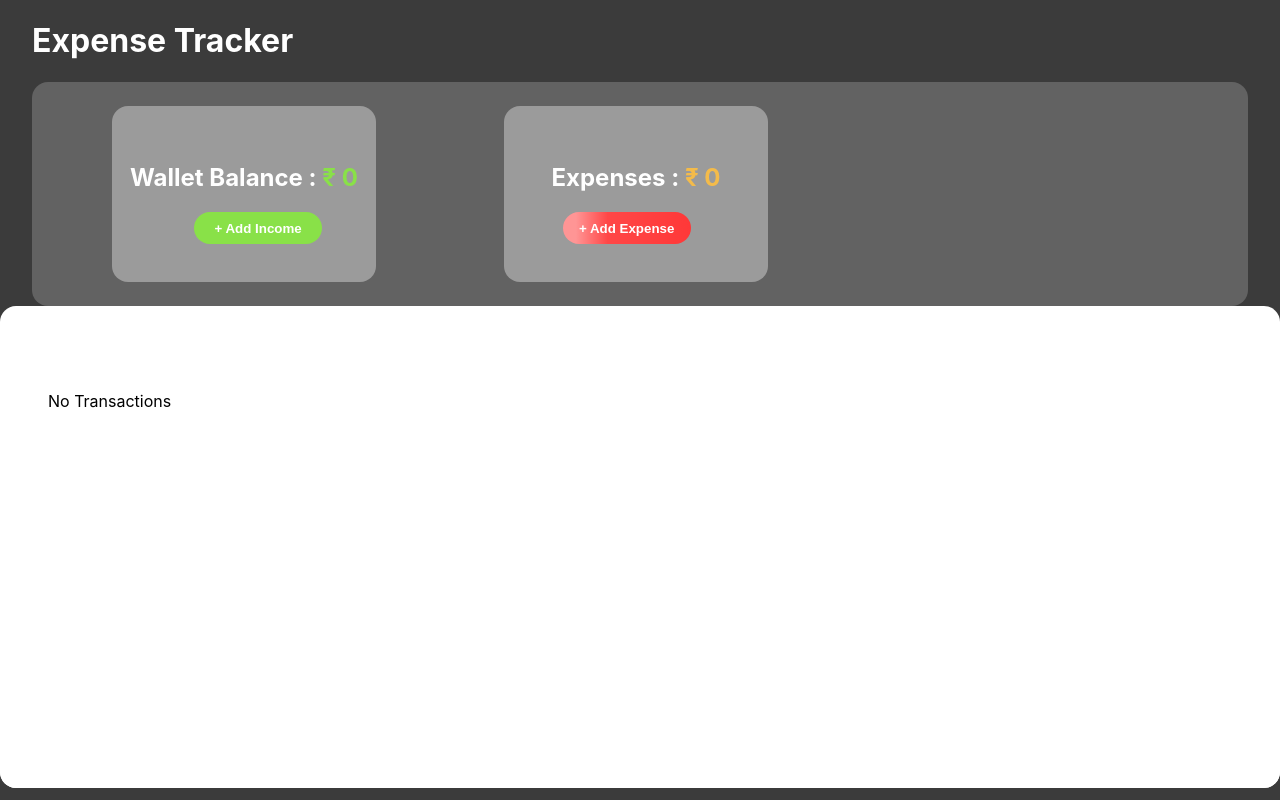
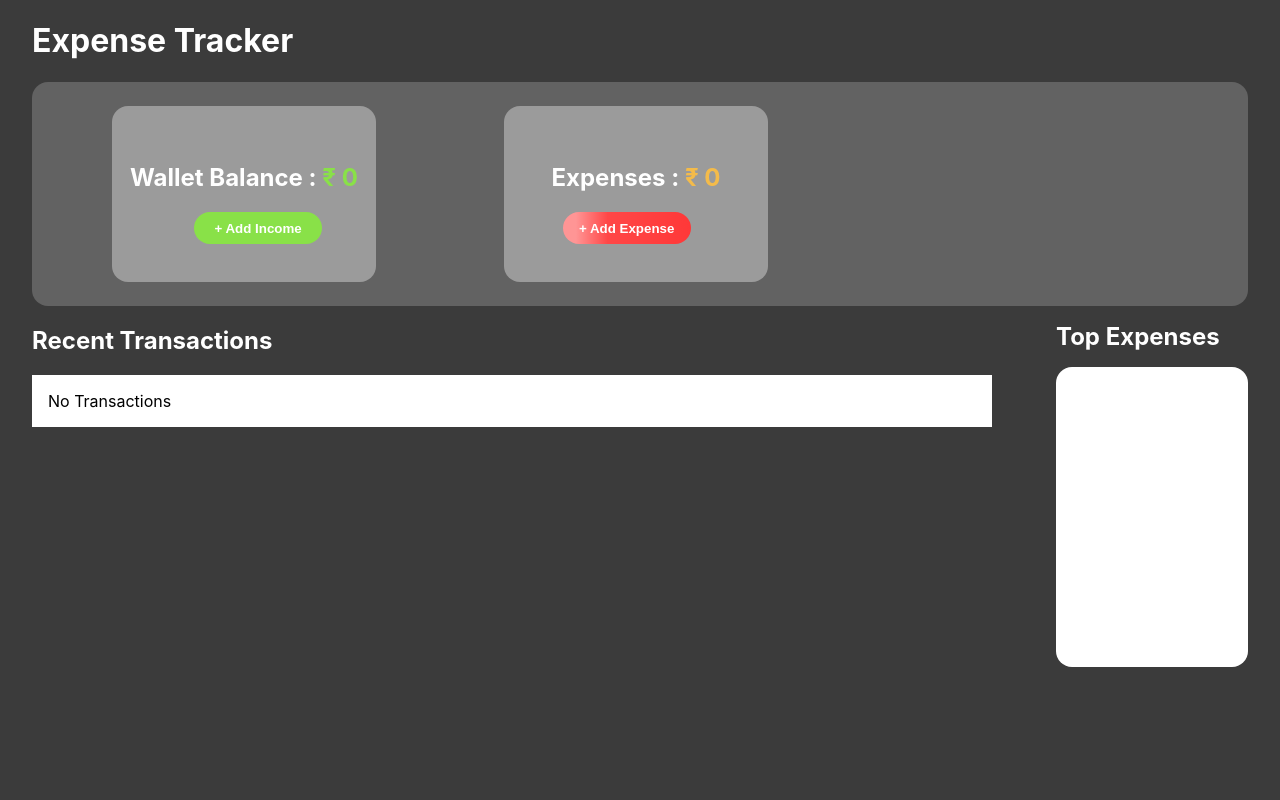
Before and after one commit to Srividhyais/xpencetracker, a React (Create React App) app: page / in a window 1280 px wide. Built offline with nearby package versions, Linux system fonts and the light colour scheme.

Commit message:
renamed the class

```diff
--- a/src/App.css
+++ b/src/App.css
@@ -3,17 +3,8 @@
   background-color: #3B3B3B;
   width: 100vw;
   height: 100vh;
-  overflow-y: auto;
+  overflow-y: scroll;
 }
-/**
-.ReactModal__Content {
-  z-index: 9999 !important;
-}
-  **/
-/**
-.recharts-wrapper {
-  z-index: 1; /* Make sure it's lower than modal */
-/**} **/
 
 .expenseTracker {
   background-color: #626262;
@@ -50,7 +41,6 @@
   outline: none;
 }
 
-/**
 .recharts-default-legend {
   display: flex;
 }
@@ -76,7 +66,7 @@
   width: 400px;
   height: 400px;
 }
-**/
+
 .expenseInnerDiv {
   display: grid;
   grid-template-columns: repeat(auto-fill, minmax(8rem, 1fr));
@@ -139,10 +129,9 @@
   gap: "1rem"
 }
 
-
-.transactionsTab {
+.transactionTab {
   display: "flex";
-  flex-direction: "column";
+  flex-direction: "row";
   margin: "0rem 2rem";
   gap: "4rem"
 }
@@ -178,14 +167,14 @@
     align-items: center;
   }
 
-  .transaction {
+  .transactionsTab {
     display: flex;
     gap: 4rem;
     margin: 0rem 2rem;
     position: relative;
   }
 
-  .transactionsTab {
+  .transaction {
     background: white;
     display: flex;
     flex-direction: column;
@@ -236,7 +225,7 @@
   }
 
   .App {
-    overflow-x: auto;
+    overflow-x: hidden;
   }
 }
 
@@ -247,12 +236,15 @@
     display: flex;
     flex-direction: row;
     flex-wrap: wrap;
+    /* 👈 allows elements to drop down if no space */
     gap: 2rem;
+    /* 👈 much smaller than 12rem */
     align-items: center;
     justify-content: center;
     margin: 1rem auto;
     border-radius: 1rem;
     height: auto;
+    /* 👈 allow dynamic height */
   }
 
   .borderMap {
@@ -260,6 +252,7 @@
     position: relative;
     top: 0rem;
     width: 100%;
+    /* 👈 better for responsiveness */
     left: 0;
   }
 
@@ -312,13 +305,13 @@
   }
 
   .App {
-    overflow-x: auto;
+    overflow-x: hidden;
   }
 }
 
 @media (max-width:767px) {
   .App {
-    overflow-y: auto;
+    overflow-y: scroll;
   }
 
   .expenseTracker {
@@ -333,17 +326,16 @@
     border-radius: 1rem;
     height: auto;
   }
-  /**
+
   .recharts-wrapper {
     position: relative;
     cursor: default;
     width: 91%;
     /* height: auto; */
-    /*top: -3rem; */
-  /**}
-  **/
+    top: -3rem;
+  }
 
-  .transactionsTab{
+  .transactionsTab {
     display: flex;
     flex-direction: column;
     gap: 2rem;
@@ -371,6 +363,14 @@
     width: 39rem;
     left: -0.2rem;
   }
+
+  /* .topExpenses {
+    background: white;
+    height: auto;
+    margin: 0rem 2rem;
+    padding: 1rem;
+    border-radius: 1rem;
+  } */
 
   .topExpenseHeader {
     font-size: 1.5rem;
@@ -400,7 +400,6 @@
     border-radius: 1rem !important;
     margin: auto;
   }
-
   /**
   .recharts-wrapper-horizontal {
     position: relative;
--- a/src/tracker.jsx
+++ b/src/tracker.jsx
@@ -379,9 +379,10 @@ export default function Tracker() {
                     <div className='transaction'>
                         {
                             expenseList.length === 0 ? (
-                                <div style={{ backgroundColor: "white", padding: "1rem" }}>
-                                    <div>No Transactions</div>
+                                <div className="no-transactions" style={{ backgroundColor: "white", padding: "1rem" }}>
+                                    No Transactions
                                 </div>
+
                             ) : (
                                 expenseList.map((item, index) => (
                                     <>
```
